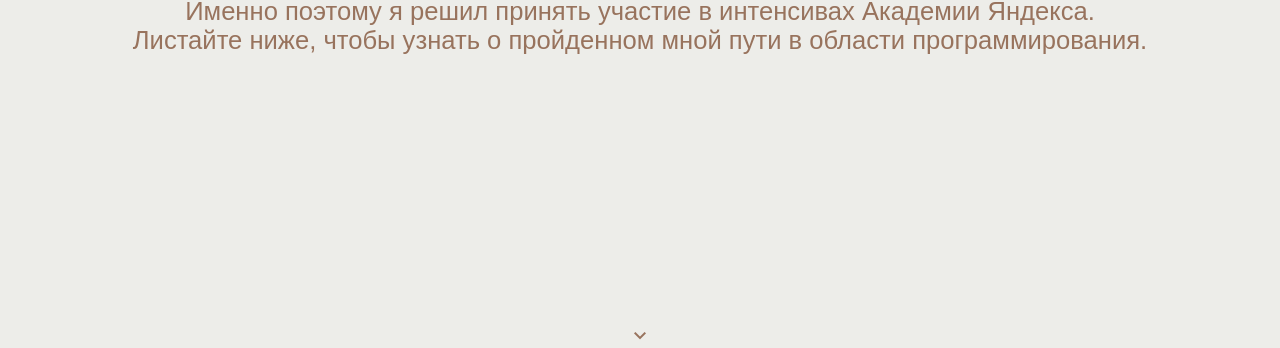
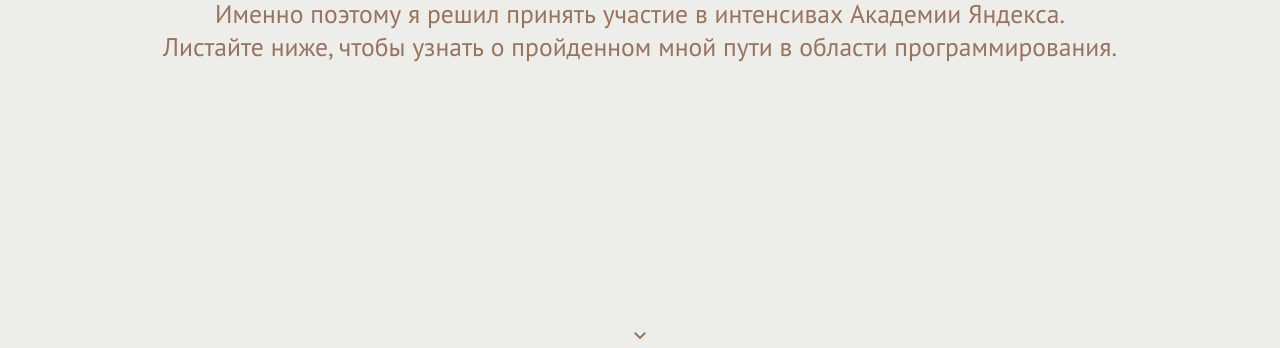
Before and after one commit to leonorino/creative-assignment, a plain HTML site: page index.html in a window 1280 px wide. Shown: the part 452-800 px from the top of the page. Drawn offline with nearby package versions, Linux system fonts and the light colour scheme.

Commit message:
Исправление типографии и удаление ненужной ссылки

```diff
--- a/index.html
+++ b/index.html
@@ -5,7 +5,6 @@
         <meta name="viewport" content="width=device-width, initial-scale=1.0">
         <link rel="preconnect" href="https://fonts.googleapis.com">
         <link rel="preconnect" href="https://fonts.gstatic.com" crossorigin>
-        <link href="https://fonts.googleapis.com/css2?family=JetBrains+Mono&display=swap" rel="stylesheet">
         <link href="https://fonts.googleapis.com/css2?family=Caveat:wght@400;700&display=swap" rel="stylesheet">
         <link href="https://fonts.googleapis.com/css2?family=PT+Sans&display=swap" rel="stylesheet">
         <link rel="stylesheet" href="https://fonts.googleapis.com/css2?family=Material+Symbols+Outlined:opsz,wght,FILL,GRAD@48,400,0,0"/>
--- a/style.css
+++ b/style.css
@@ -20,7 +20,7 @@ a {
 }
 
 p, span, ul, li {
-    font-family: "PT Mono", sans-serif;
+    font-family: "PT Sans", sans-serif;
     font-size: 2vmax;
     color: #98735d;
     list-style: circle;
```
